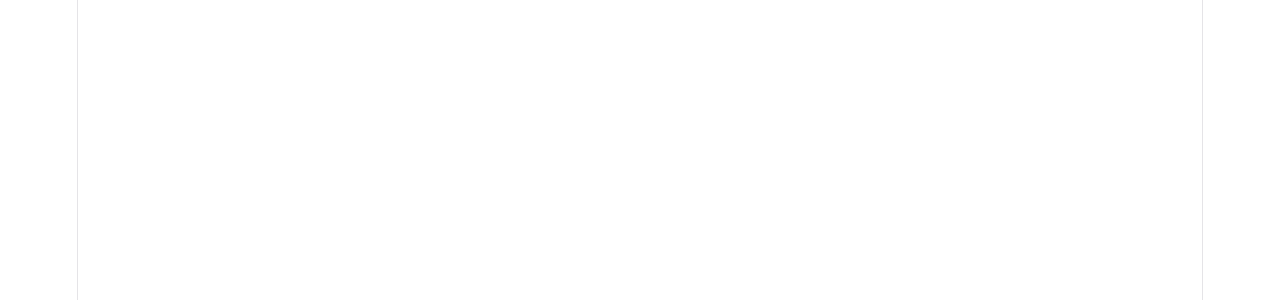
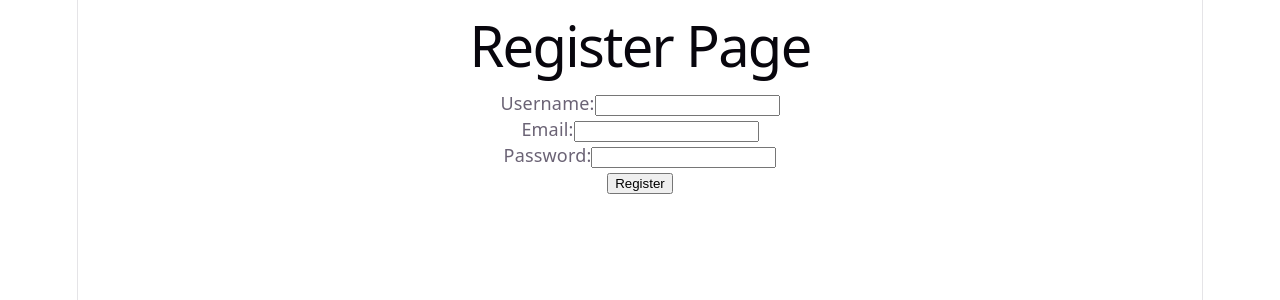
Before and after one commit to Tajinder9753/Backlog-Tracker, a React (Vite) app in the folder Frontend/: page /register in a window 1280 px wide. Before the commit this address had no page. Shown: the top 300 px of the page. Built offline with nearby package versions, Linux system fonts and the light colour scheme; no server answers.

Commit message:
Add protected routes, user context, login, register pages

```diff
--- a/Frontend/src/App.tsx
+++ b/Frontend/src/App.tsx
@@ -2,15 +2,28 @@
 import { Route, Routes } from 'react-router-dom'
 import { Login } from './pages/Login'
 import { Home } from './pages/Home'
+import { Dashboard } from './pages/Dashboard'
+import { UserProvider } from './context/UserContext'
+import ProtectedRoutes from './components/ProtectedRoutes'
+import { Register } from './pages/Register'
 
 function App() {
 
   return (
     <>
-    <Routes>
-      <Route path="/" element={<Home />} />
-      <Route path="/login" element={<Login />} />
-    </Routes>
+    <UserProvider>
+        <Routes>
+        <Route path="/" element={<Home />} />
+        <Route path="/login" element={<Login />} />
+        <Route path="/register" element={<Register />} />
+
+        <Route element={<ProtectedRoutes />}>
+          <Route path="/dashboard" element={<Dashboard />} />
+        </Route>
+
+      </Routes>
+    </UserProvider>
+
     </>
   )
 }
--- /dev/null
+++ b/Frontend/src/Hooks/useUser.tsx
@@ -0,0 +1,14 @@
+import { use, useContext } from "react";
+import { UserContext } from "../context/UserContext";
+
+export function useUser()
+{
+    const context = useContext(UserContext);
+
+    if (!context)
+    {
+        throw new Error("useUser must be used within a UserProvider");
+    }
+
+    return context;
+}
--- /dev/null
+++ b/Frontend/src/components/ProtectedRoutes.tsx
@@ -0,0 +1,18 @@
+import { Navigate, Outlet } from "react-router-dom";
+import { useUser } from "../Hooks/useUser";
+
+function ProtectedRoutes() {
+   const {user, loadingUser} = useUser();
+
+   if (loadingUser) {
+    return <div>Loading...</div>
+   }
+
+    if (!user) {
+        return <Navigate to = "/login" />
+    }
+
+    return <Outlet />
+}
+
+export default ProtectedRoutes;
--- /dev/null
+++ b/Frontend/src/context/UserContext.tsx
@@ -0,0 +1,91 @@
+import { createContext, useState } from "react";
+import { useQuery, useMutation, ApolloError } from "@apollo/client";
+import { GET_USER } from "../graphql/queries";
+import { LOGIN_USER, REGISTER_USER } from "../graphql/mutations";
+
+interface UserContextType {
+    user: any;
+    login: (username: string, password: string, navigate: Function) => Promise<void>;
+    loginLoading: boolean;
+    loginError: ApolloError | undefined;
+    register: (username: string, password: string, email: string, navigate: Function) => Promise<void>;
+    registerLoading: boolean;
+    registerError: ApolloError | undefined;
+    message: string;
+    loadingUser: boolean;
+    userError: ApolloError | undefined;
+    setMessage: (message: string) => void;
+}
+
+export const UserContext = createContext<UserContextType | undefined>(undefined);
+
+export function UserProvider({ children }: { children: React.ReactNode }) {
+    const [message, setMessage] = useState("");
+
+    const {data: userData, loading: loadingUser, error: userError} = useQuery(GET_USER, {
+        fetchPolicy: "network-only"
+    });
+
+    const [loginUser, {loading: loginLoading, error: loginError}] = useMutation(LOGIN_USER);
+
+    const [registerUser, {loading: registerLoading, error: registerError}] = useMutation(REGISTER_USER);
+
+    async function login(username : string, password : string, navigate : Function)
+    {
+        try {
+            const {data} = await loginUser({
+                variables: { username, password }
+            });
+
+            if (data?.loginUser)
+            {
+                setMessage("Login successful");
+                navigate("/dashboard");
+            } else {
+                setMessage("Login Failed");
+            }
+        } catch (err)
+        {
+            console.error("Login failed:", err);
+            setMessage("Login Failed");
+        }
+    }
+
+    async function register(username: string, password: string, email: string, navigate: Function)
+    {
+        try {
+            await registerUser({
+                variables: { username, password, email }
+            })
+            setMessage("Registration successful");
+        setTimeout(()=> {
+            setMessage("");
+             navigate("/login");
+        }, 2000);
+
+        } catch (err) {
+            console.error("Registration failed:", err);
+            setMessage("Registration Failed");
+        }
+    }
+
+    return (
+        <UserContext.Provider
+            value={{
+                user: userData?.getUser,
+                login,
+                register,
+                registerLoading,
+                registerError,
+                loginLoading,
+                loginError,
+                message,
+                loadingUser,
+                userError,
+                setMessage
+            }}
+        >
+            {children}
+        </UserContext.Provider>
+    )
+}
--- a/Frontend/src/graphql/mutations.ts
+++ b/Frontend/src/graphql/mutations.ts
@@ -1,4 +1,14 @@
 import {gql } from '@apollo/client'
+
+export const REGISTER_USER = gql`
+mutation RegisterUser($username: String!, $email: String!, $password: String!) {
+    registerUser(username: $username, email: $email, password: $password) {
+        id
+        username
+        email
+    }
+}
+`
 
 export const LOGIN_USER = gql`
 mutation LoginUser($username: String!, $password: String!) {
--- a/Frontend/src/graphql/queries.ts
+++ b/Frontend/src/graphql/queries.ts
@@ -0,0 +1,11 @@
+import { gql } from "@apollo/client";
+
+export const GET_USER = gql `
+    query GetUser {
+        getUser {
+            id
+            username
+            email
+        }
+    }
+`
--- /dev/null
+++ b/Frontend/src/pages/Dashboard.tsx
@@ -0,0 +1,9 @@
+
+export const Dashboard = () => {
+    return (
+        <div>
+            <h1>Dashboard</h1>
+            <p>Welcome to the dashboard!</p>
+        </div>
+    )
+}
--- a/Frontend/src/pages/Login.tsx
+++ b/Frontend/src/pages/Login.tsx
@@ -1,10 +1,18 @@
 import { useState } from "react";
 import { LOGIN_USER } from "../graphql/mutations";
-import { useMutation } from "@apollo/client";
+import { useQuery } from "@apollo/client";
+import { useNavigate } from "react-router-dom";
+import { useUser } from "../Hooks/useUser";
+import { GET_USER } from "../graphql/queries";
 
 export const Login = () => {
 
-    const [loginUser, {loading, error }] = useMutation(LOGIN_USER);
+    const navigate = useNavigate();
+    const {login, loginLoading, loginError, message, user, setMessage} = useUser();
+
+    const {refetch} = useQuery(GET_USER, {
+        skip: !user
+    });
 
     const [formData, setFormData] = useState({
         username: '',
@@ -18,29 +26,19 @@
         })
     };
 
-    async function Login(username: string, password: string)
-    {
-        try {
-            await loginUser({
-                variables: { username, password}
-            })
 
-            console.log("Login successful");
-        } catch (err) {
-            console.error("Login failed:", err);
+    const handleSubmit = async (e: React.SubmitEvent<HTMLFormElement>) => {
+        e.preventDefault();
+        await login(formData.username, formData.password, navigate);
+
+        if (!loginError)
+        {
+          refetch();
+          setMessage("Login successful");
         }
     }
 
-    const handleSubmit = async (e: React.SubmitEvent<HTMLFormElement>) => {
-        e.preventDefault();
-
-        await Login(formData.username, formData.password);
-
-        if (!error)
-        {
-            console.log("Login successful");
-        }
-    }
+    if (loginLoading) return <p>Loading...</p>;
 
     return (
       <>
@@ -66,6 +64,8 @@
             />
           </div>
           <button type="submit">Login</button>
+          {message && <p>{message}</p>}
+          {loginError && <p style={{color: "red"}}>Error: {loginError.message}</p>}
         </form>
       </>
     )
--- /dev/null
+++ b/Frontend/src/pages/Register.tsx
@@ -0,0 +1,65 @@
+import { useNavigate } from "react-router-dom"
+import { useUser } from "../Hooks/useUser";
+import { useState } from "react";
+
+export const Register = () => {
+    const navigate = useNavigate();
+    const {register, registerLoading, registerError, message} = useUser();
+
+    const [formData, setFormData] = useState({
+        username: "",
+        email: "",
+        password: ""
+    })
+
+    const handleChange = (e: React.ChangeEvent<HTMLInputElement>) => {
+        setFormData({
+            ...formData,
+            [e.target.name]: e.target.value
+        })
+    }
+
+    const handleSubmit = async (e: React.FormEvent) => {
+        e.preventDefault();
+        await register(formData.username, formData.password, formData.email, navigate);
+    }
+    return (
+        <div>
+            <h1>Register Page</h1>
+            <form onSubmit={handleSubmit}>
+                <div>
+                    <label>Username:</label>
+                    <input
+                        type="text"
+                        name="username"
+                        value={formData.username}
+                        onChange={handleChange}
+                    />
+                </div>
+                <div>
+                    <label>Email:</label>
+                    <input
+                        type="email"
+                        name="email"
+                        value={formData.email}
+                        onChange={handleChange}
+                    />
+                </div>
+                <div>
+                    <label>Password:</label>
+                    <input
+                        type="password"
+                        name="password"
+                        value={formData.password}
+                        onChange={handleChange}
+                    />
+                </div>
+                <button type="submit" disabled={registerLoading}>
+                    {registerLoading ? "Registering..." : "Register"}
+                </button>
+            </form>
+            {message && <p>{message}</p>}
+            {registerError && <p style={{color: "red"}}>Error: {registerError.message}</p>}
+        </div>
+    )
+}
```
